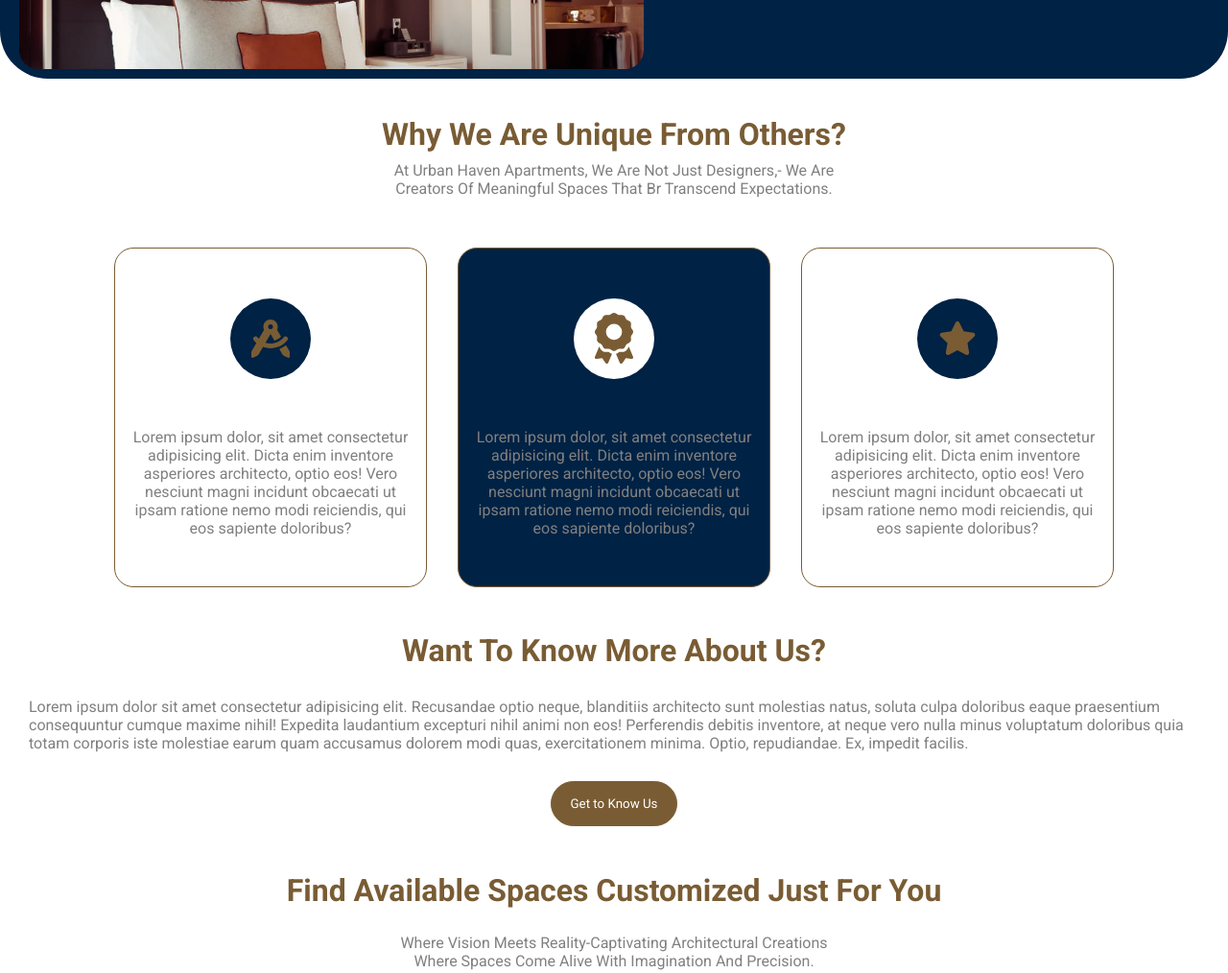
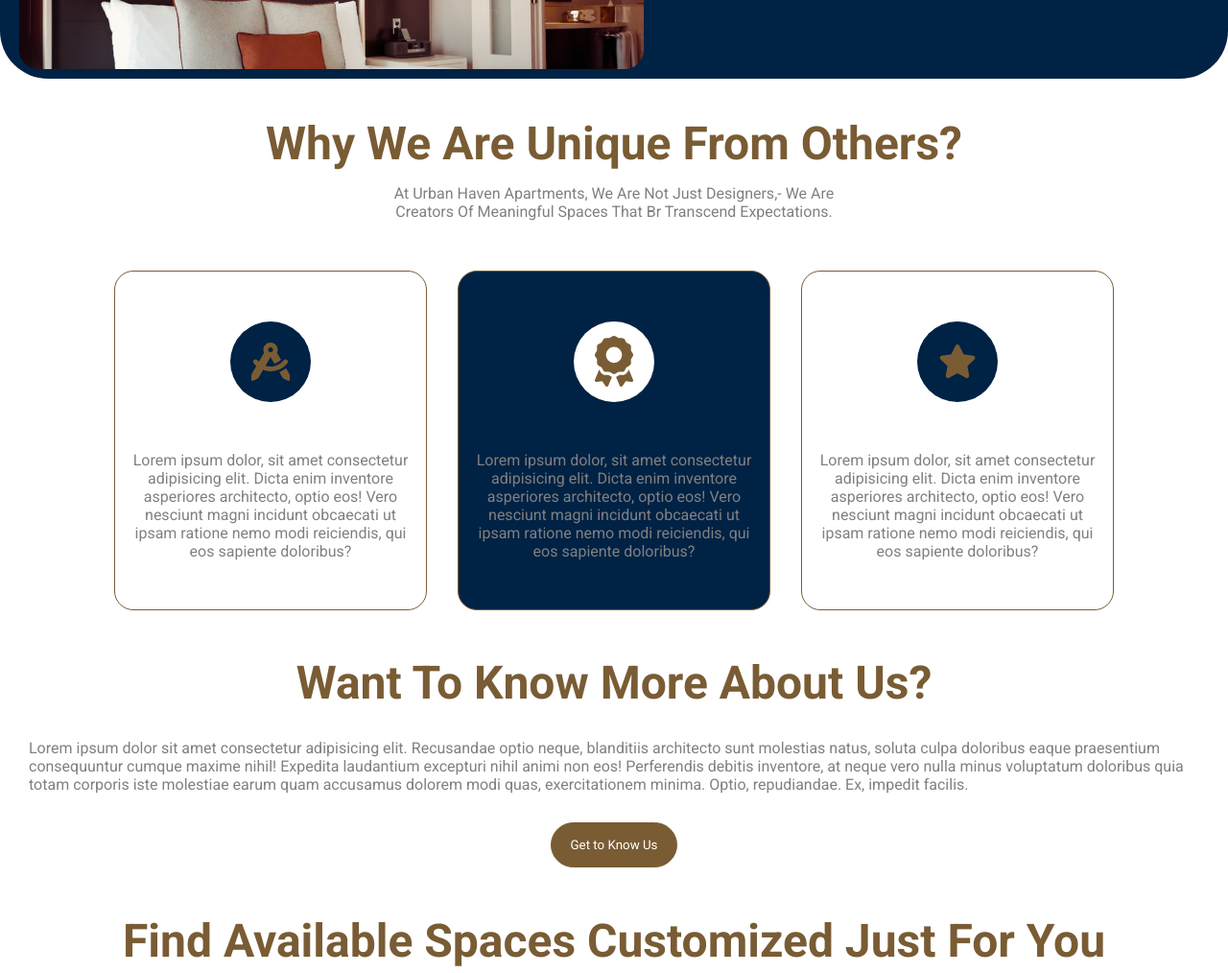
Before and after one commit to JAS-D98/Urban-Haven-Apartments-Landing-Page, a website: page index.html in a window 1280 px wide. Shown: the part 794-1808 px from the top of the page at 96% size. Drawn offline with Linux system fonts and the light colour scheme.

Commit message:
adjust title font size

```diff
--- a/style.css
+++ b/style.css
@@ -142,7 +142,7 @@ header button:hover{
 .title h1{
   color: var(--tertiary-color);
   text-transform: capitalize;
-  font-sizeem;
+  font-size:3em;
 }
 .title p{
   margin-top: 2%;
```
